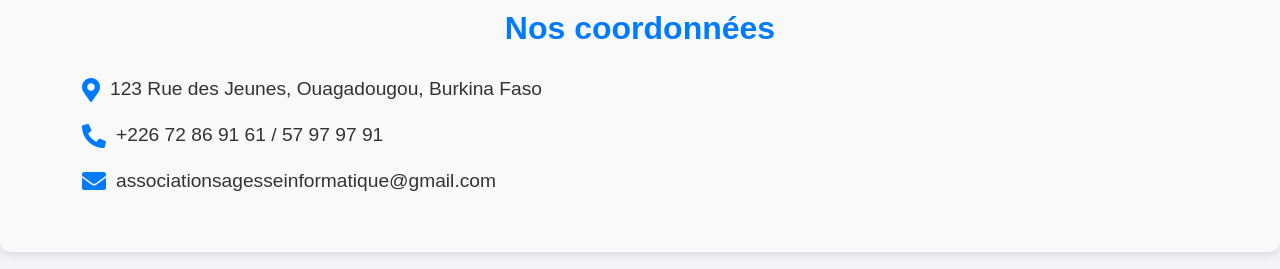
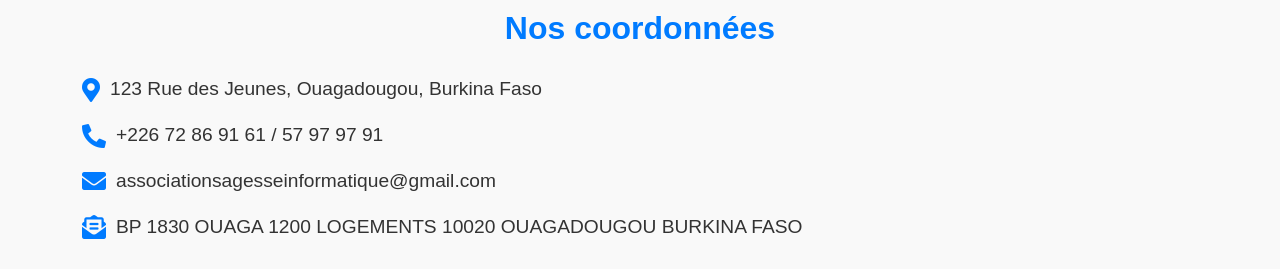
Before and after one commit to jbu72/tentative, a plain HTML site: page contact.html in a window 1280 px wide. Shown: the part 910-1179 px from the top of the page. Drawn offline with Linux system fonts and the light colour scheme.

Commit message:
Mise à jour de la boîte postale

```diff
--- a/contact.html
+++ b/contact.html
@@ -146,6 +146,10 @@
                     <i class="fas fa-envelope"></i> <!-- Icône d'email -->
                     <span>associationsagesseinformatique@gmail.com</span>
                 </li>
+                <li>
+                    <i class="fas fa-envelope-open-text"></i> <!-- Icône boîte postale -->
+                    <span>BP 1830 OUAGA 1200 LOGEMENTS 10020 OUAGADOUGOU BURKINA FASO</span>
+                </li>
             </ul>
         </div>
     </section>
```
Also changed, not shown: images/ut_1.jpg (added), 1 other file.
